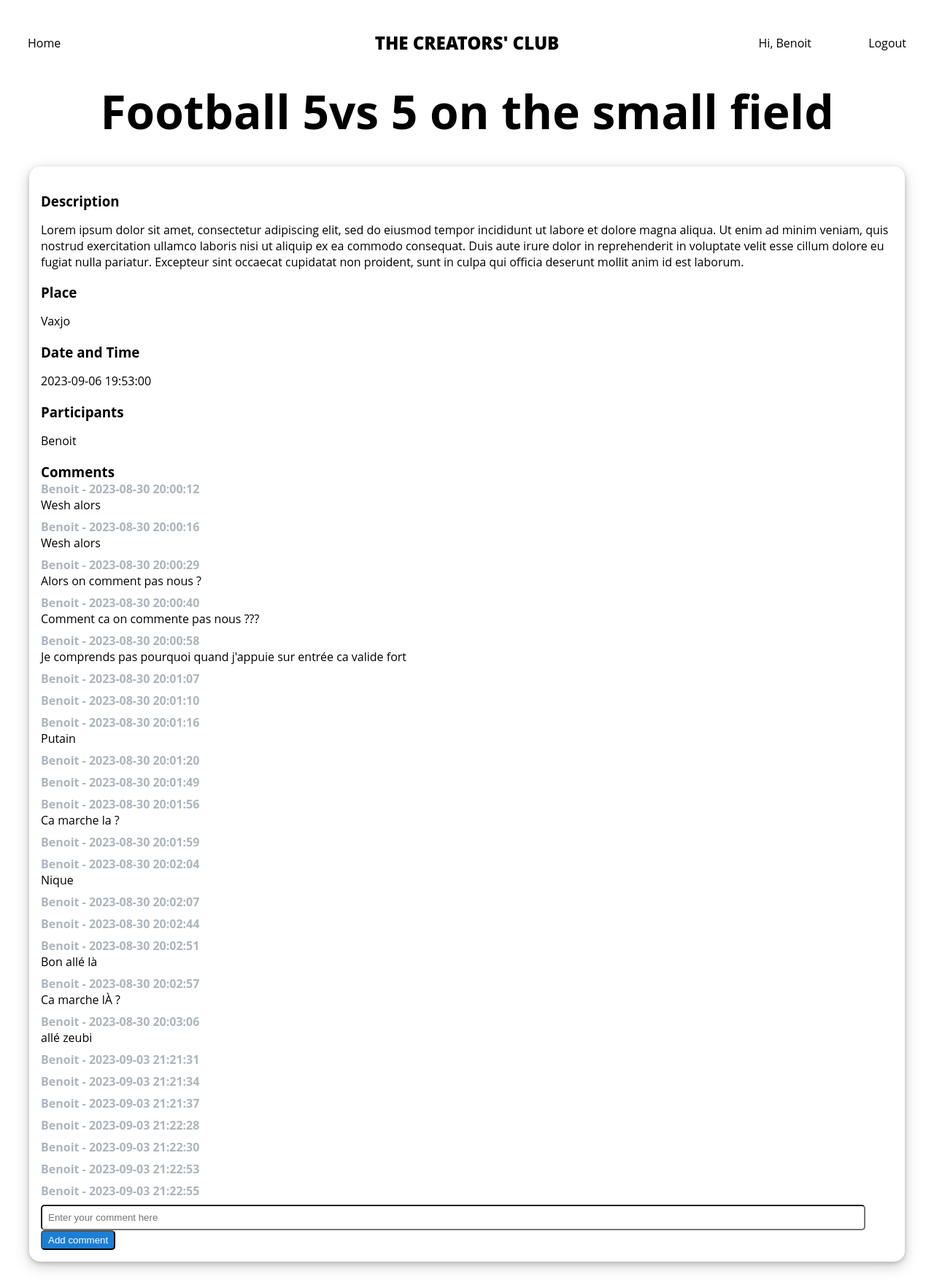
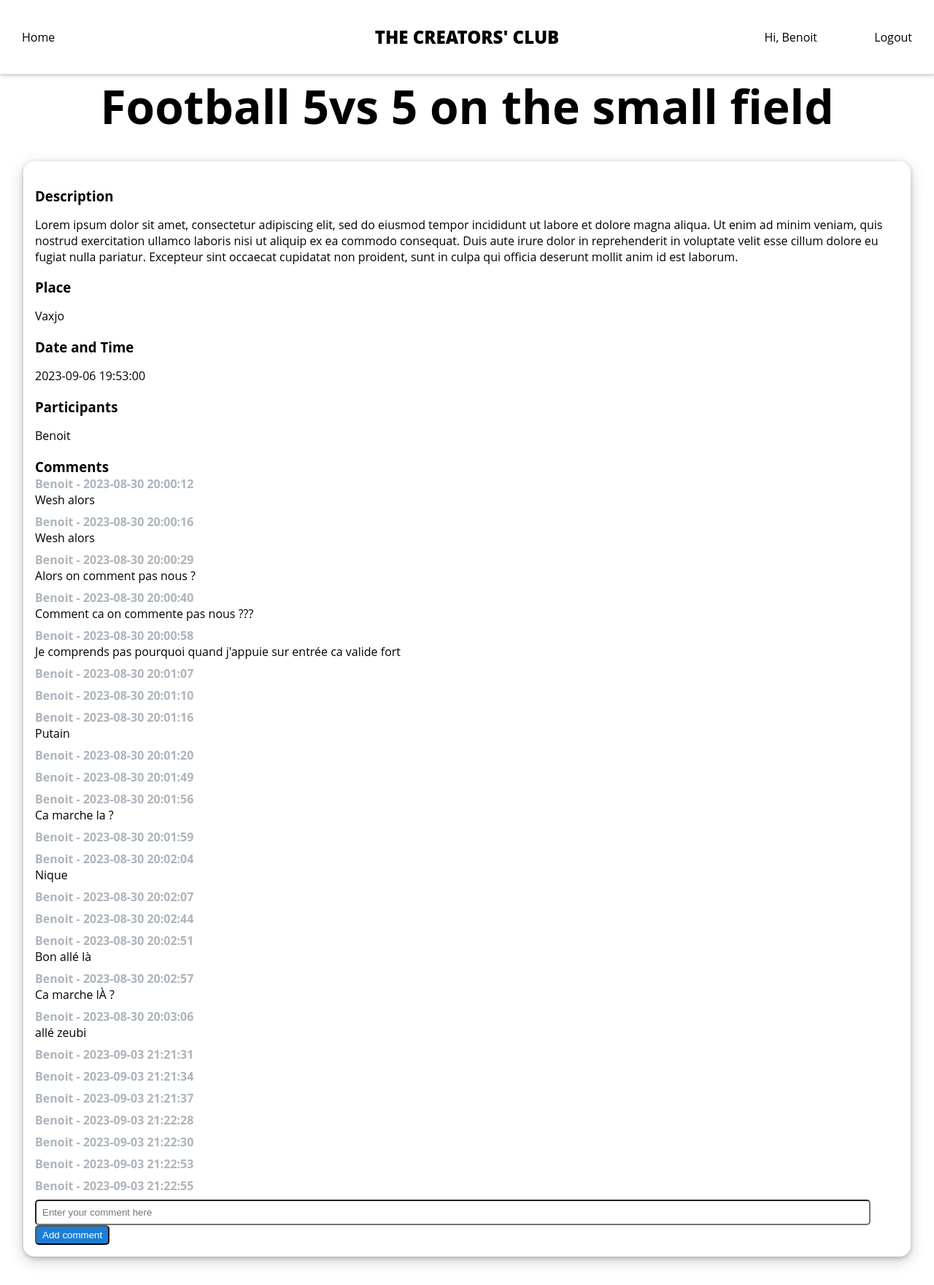
Before and after one commit to BenoitDervieux/event-flask, a Flask app: page /event/1 in a window 1280 px wide. Shown: the whole page at 73% size. After the commit the page ends 1734 px from the top, so only its background shows below. Run offline with Flask 3, Linux system fonts and the light colour scheme; a user stored in the database is signed in; data comes from the database, SQL or seed files in the repository; some libraries are stand-ins or nearby versions.

Commit message:
"add border navbar"

```diff
--- a/website/static/style_custom.css
+++ b/website/static/style_custom.css
@@ -1,5 +1,8 @@
 body {
   font-family: 'Open sans', sans-serif;
+  width: 100%;
+  margin: 0px;
+  padding: 0px;
 }
 
 .navbar {
@@ -8,8 +11,9 @@ body {
     align-items: center;
     color: black;
     padding: 10px 20px;
-    margin: 1em;
     margin: 0px;
+    border-bottom: 1px solid #dee2e6; /* Gray solid bottom border */
+    box-shadow: 0 2px 4px rgba(0, 0, 0, 0.2); /* Drop shadow */
 }
 
 .navbar-left {
@@ -268,4 +272,5 @@ h1 {
 
 .div_logo {
   width: 100%;
+  margin-top: 64px;
 }
```
